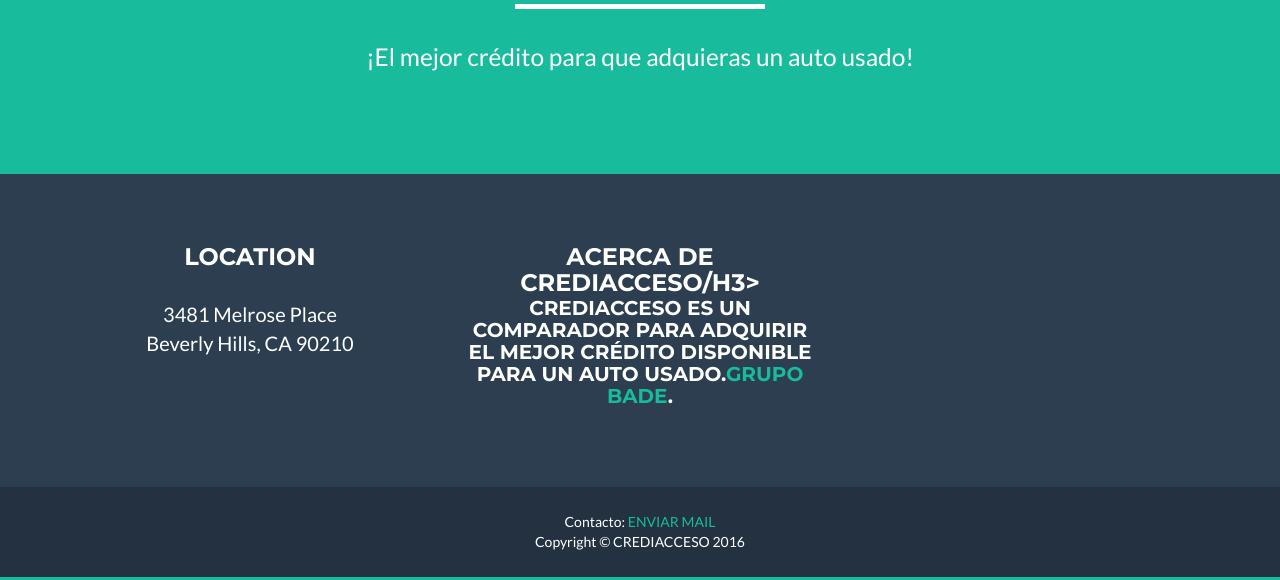
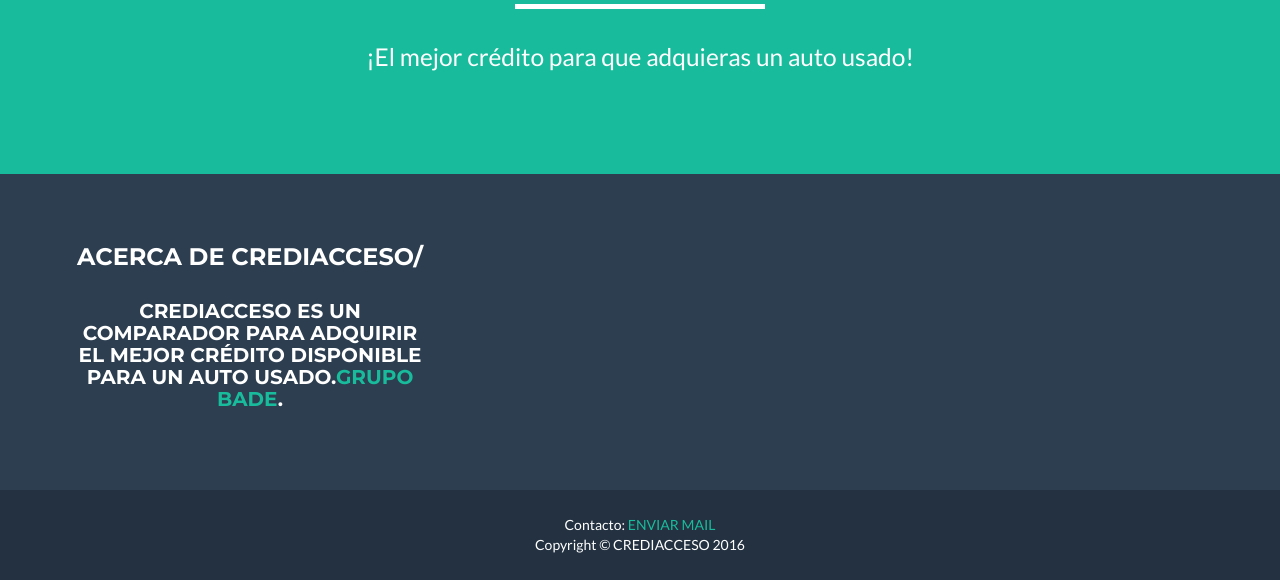
Before and after one commit to omsbade/CREDIACCESO, a PHP site: page / in a window 1280 px wide. Shown: the part 592-1172 px from the top of the page. Run offline with PHP 8.4, Linux system fonts and the light colour scheme.

Commit message:
pruebasss

```diff
--- a/index.php
+++ b/index.php
@@ -89,14 +89,10 @@
         <div class="footer-above">
             <div class="container">
                 <div class="row">
-                    <div class="footer-col col-md-4">
-                        <h3>Location</h3>
-                        <p>3481 Melrose Place
-                            <br>Beverly Hills, CA 90210</p>
-                    </div>
+
 
                     <div class="footer-col col-md-4">
-                        <h3>Acerca de CREDIACCESO/h3>
+                        <h3>Acerca de CREDIACCESO/<h3>
                         <p>CREDIACCESO es un comparador para adquirir el mejor crédito disponible para un auto usado.<a href="http://omarbade.xyz">GRUPO BADE</a>.</p>
                     </div>
                 </div>
```
